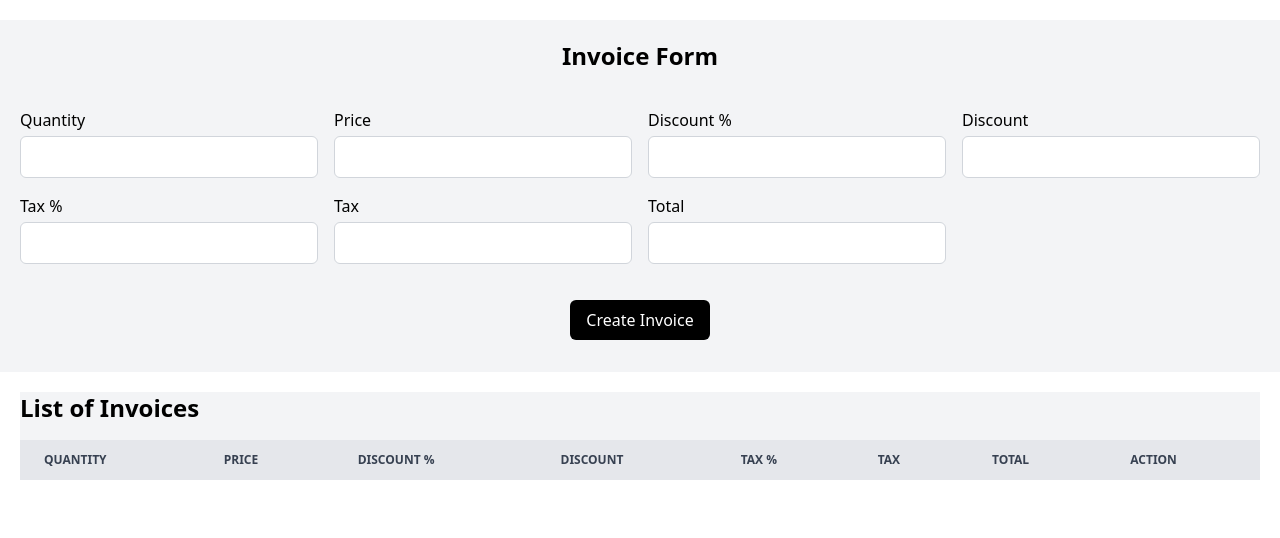
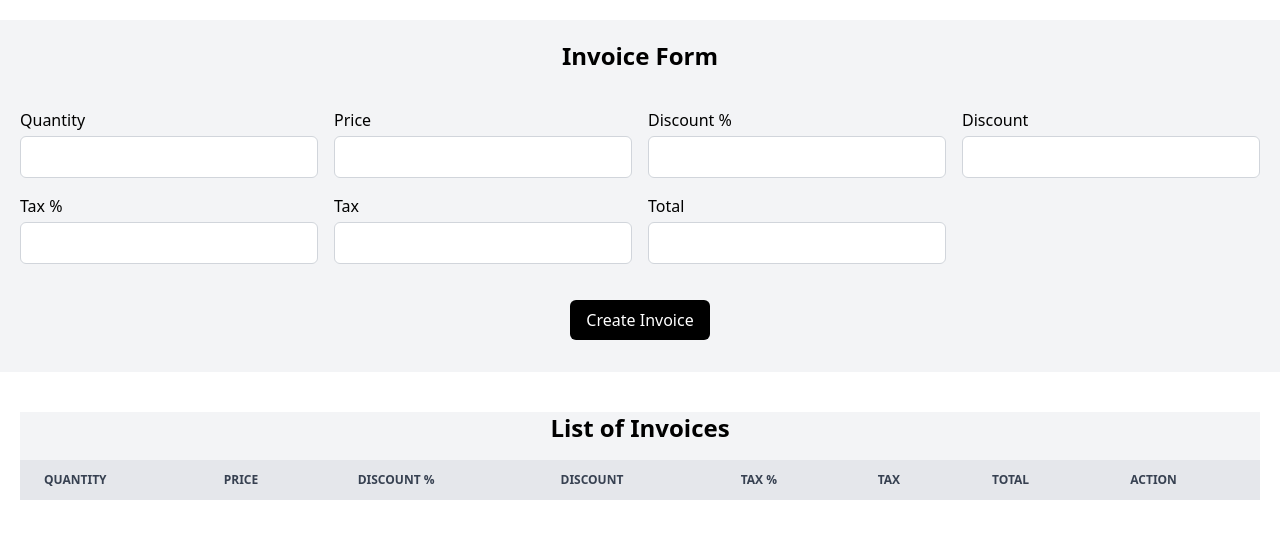
Before and after one commit to sandeep0009/invoice-assignment, a React (Create React App) app: page /invoice-manager in a window 1280 px wide. Shown: the top 538 px of the page. Built offline with nearby package versions, Linux system fonts and the light colour scheme.

Commit message:
completed task

```diff
--- a/src/components/ListInvoice.js
+++ b/src/components/ListInvoice.js
@@ -29,8 +29,8 @@ function ListInvoice({ invoiceList, onEditInvoice, onDeleteInvoice, setInvoiceLi
   };
 
   return (
-    <div className='m-5 overflow-x-auto bg-gray-100'>
-      <h2 className='text-2xl font-bold mb-4'>List of Invoices</h2>
+    <div className='m-5 overflow-x-auto bg-gray-100 mt-10'>
+      <h2 className='text-2xl font-bold mb-4 text-center'>List of Invoices</h2>
       <table className='w-full text-sm text-left text-gray-500'>
         <thead className='text-xs text-gray-700 uppercase bg-gray-200'>
           <tr>
```
